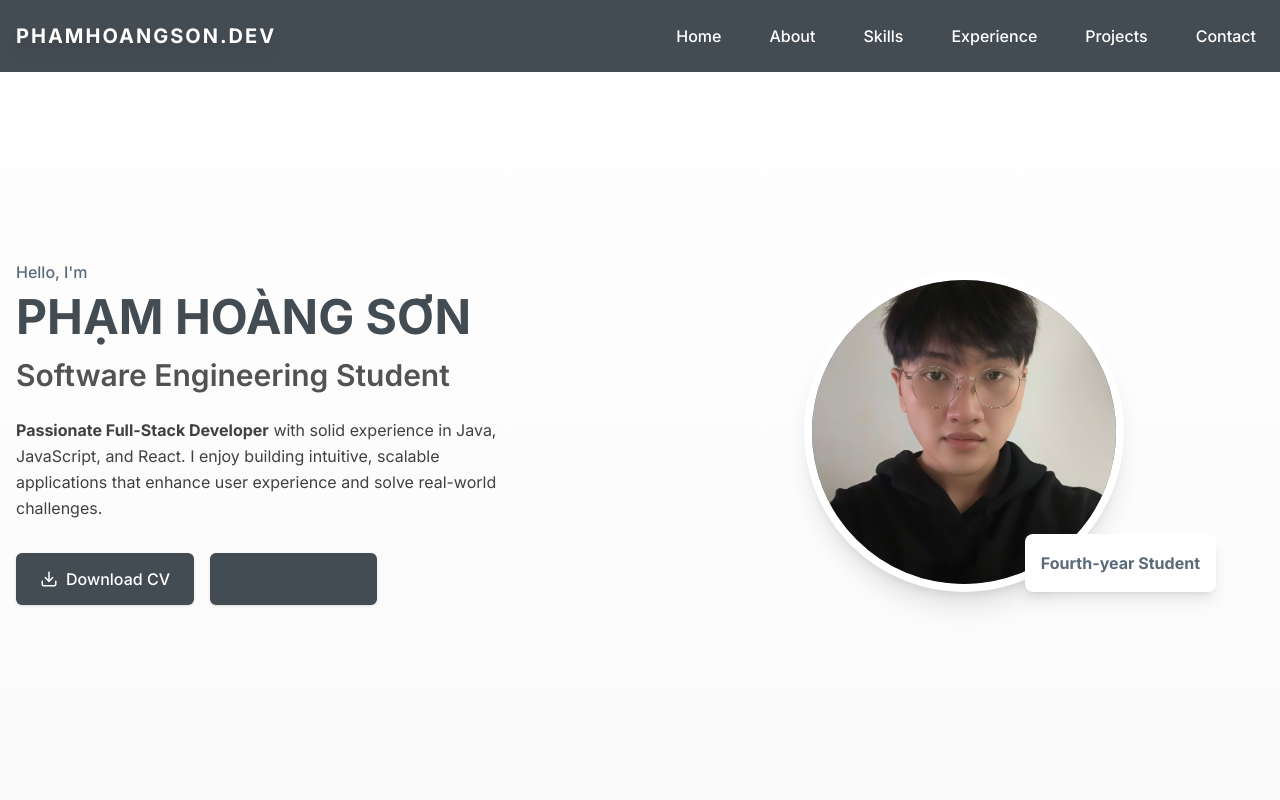
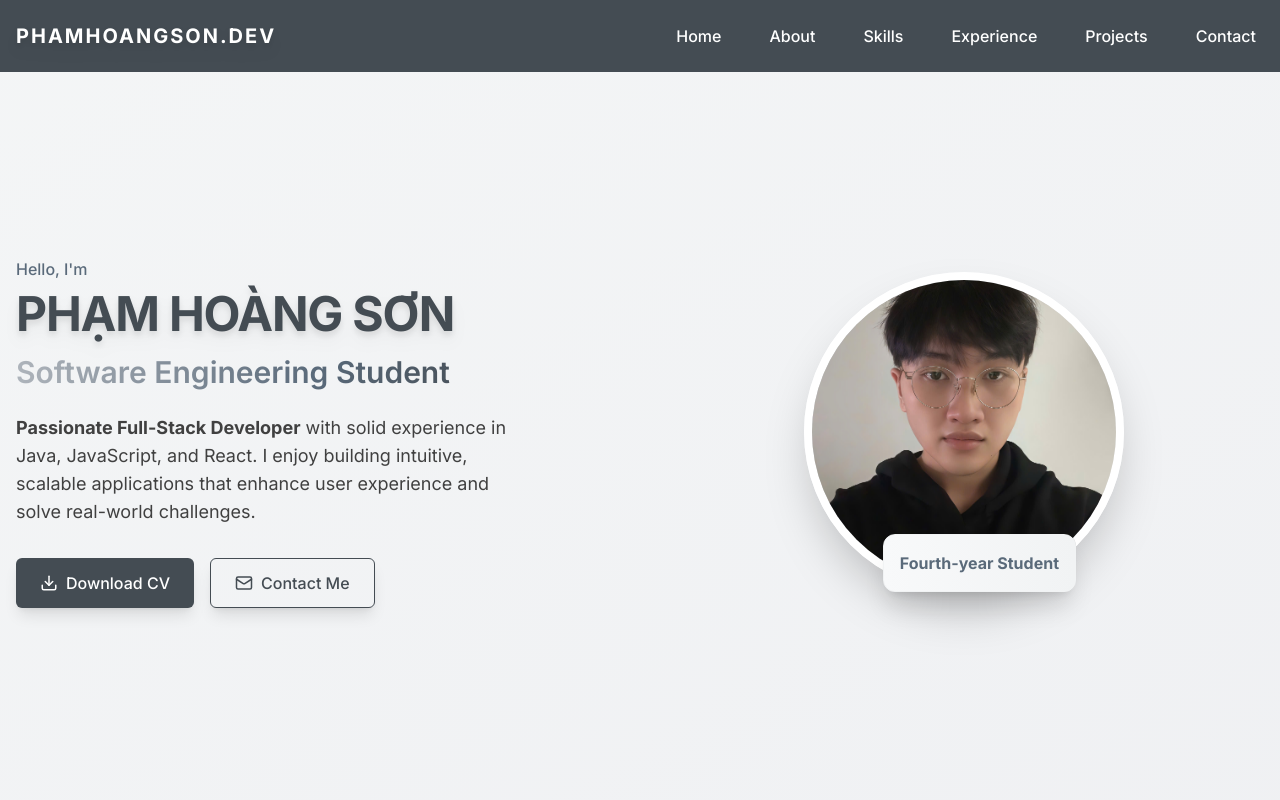
Before and after one commit to hsondz1910/phamhoangson.dev, a React (Vite) app: page / in a window 1280 px wide. Shown: the top 800 px of the page. Built offline with nearby package versions, Linux system fonts and the light colour scheme.

Commit message:
Refactored Hero section to utilize framer-motion and react-parallax-tilt for enhanced animations and interactivity, improved styling for better visibility in light and dark modes, and updated layout for a more engaging user experience.

```diff
--- a/src/components/sections/Hero.tsx
+++ b/src/components/sections/Hero.tsx
@@ -1,48 +1,74 @@
 import React from 'react';
 import { Download, Mail } from 'lucide-react';
 import { personalInfo } from '../../data/portfolioData';
-import ScrollReveal from '../ScrollReveal';
 import profileImg from '../../assets/images/myself.jpg';
+import { motion } from 'framer-motion';
+import Tilt from 'react-parallax-tilt';
 
 const Hero: React.FC = () => {
   return (
-    <section id="home" className="min-h-screen flex items-center pt-16 bg-gradient-to-b from-neutral-50 to-neutral-100">
+    <section id="home" className="min-h-screen flex items-center pt-16 bg-gradient-to-br from-primary-100/80 via-accent-50/80 to-primary-200/60 dark:from-neutral-900 dark:via-primary-900 dark:to-neutral-900 transition-colors duration-500">
       <div className="container mx-auto px-4">
         <div className="flex flex-col md:flex-row items-center justify-between gap-12">
           <div className="md:w-1/2">
-            <ScrollReveal>
-              <p className="text-primary-500 font-medium mb-2">Hello, I'm</p>
-              <h1 className="text-4xl md:text-5xl font-bold mb-4">{personalInfo.name}</h1>
-              <h2 className="text-2xl md:text-3xl text-neutral-600 mb-6">{personalInfo.role}</h2>
-              <p className="text-neutral-700 mb-8 max-w-lg">
+            <motion.div
+              initial={{ opacity: 0, x: -60 }}
+              animate={{ opacity: 1, x: 0 }}
+              transition={{ duration: 0.7, type: 'spring' }}
+            >
+              <p className="text-primary-500 font-medium mb-2 bg-gradient-to-r from-primary-500 via-accent-400 to-primary-700 bg-clip-text text-transparent">Hello, I'm</p>
+              <h1 className="text-4xl md:text-5xl font-extrabold mb-4 tracking-tight text-primary-600 drop-shadow-lg">{personalInfo.name}</h1>
+              <h2 className="text-2xl md:text-3xl font-semibold mb-6 bg-gradient-to-r from-primary-400 via-accent-400 to-primary-700 bg-clip-text text-transparent">{personalInfo.role}</h2>
+              <p className="text-neutral-700 dark:text-neutral-200 mb-8 max-w-lg text-lg">
                 <strong>Passionate Full-Stack Developer</strong> with solid experience in Java, JavaScript, and React. I enjoy building intuitive, scalable applications that enhance user experience and solve real-world challenges.
               </p>
               <div className="flex flex-wrap gap-4">
-                <a href="/files/PhamHoangSon_Resume.pdf" className="btn btn-primary" download>
+                <motion.a
+                  href="/files/PhamHoangSon_Resume.pdf"
+                  className="btn btn-primary shadow-lg hover:scale-105 hover:shadow-xl transition-transform duration-200"
+                  download
+                  whileHover={{ scale: 1.08 }}
+                  whileTap={{ scale: 0.97 }}
+                >
                   <Download size={18} />
                   Download CV
-                </a>
-                <a href="#contact" className="btn btn-outline">
+                </motion.a>
+                <motion.a
+                  href="#contact"
+                  className="btn btn-outline border border-primary-600 bg-transparent text-primary-600 hover:bg-primary-600 hover:text-white shadow-lg hover:scale-105 hover:shadow-xl transition-transform duration-200"
+                  whileHover={{ scale: 1.08 }}
+                  whileTap={{ scale: 0.97 }}
+                >
                   <Mail size={18} />
                   Contact Me
-                </a>
+                </motion.a>
               </div>
-            </ScrollReveal>
+            </motion.div>
           </div>
 
-          <div className="md:w-1/2 relative">
-            <ScrollReveal direction="left" delay={0.3}>
-              <div className="w-64 h-64 md:w-80 md:h-80 bg-primary-500 rounded-full overflow-hidden border-8 border-white shadow-xl mx-auto">
+          <div className="md:w-1/2 relative flex flex-col items-center">
+            <motion.div
+              initial={{ opacity: 0, y: 60 }}
+              animate={{ opacity: 1, y: 0 }}
+              transition={{ duration: 0.8, type: 'spring', delay: 0.2 }}
+              className="relative"
+            >
+              <Tilt glareEnable={true} glareMaxOpacity={0.18} scale={1.07} tiltMaxAngleX={18} tiltMaxAngleY={18} className="w-64 h-64 md:w-80 md:h-80 rounded-full shadow-2xl border-8 border-white dark:border-primary-900 mx-auto bg-gradient-to-br from-primary-400/70 via-accent-200/60 to-primary-200/40">
                 <img
                   src={profileImg}
                   alt="Pham Hoang Son"
-                  className="w-full h-full object-cover"
+                  className="w-full h-full object-cover rounded-full"
                 />
-              </div>
-              <div className="absolute bottom-0 right-0 md:right-12 bg-white p-4 rounded-lg shadow-lg">
-                <p className="font-bold text-primary-500">Fourth-year Student</p>
-              </div>
-            </ScrollReveal>
+              </Tilt>
+              <motion.div
+                initial={{ opacity: 0, y: 30 }}
+                animate={{ opacity: 1, y: 0 }}
+                transition={{ delay: 0.7, duration: 0.5 }}
+                className="absolute bottom-0 right-0 md:right-12 bg-gradient-to-r from-primary-50 via-accent-50 to-primary-100 dark:from-neutral-900 dark:via-primary-900 dark:to-primary-800 p-4 rounded-xl shadow-xl backdrop-blur-md border border-primary-100 dark:border-primary-900"
+              >
+                <p className="font-bold text-primary-500 dark:text-primary-300 text-base">Fourth-year Student</p>
+              </motion.div>
+            </motion.div>
           </div>
         </div>
       </div>
```
